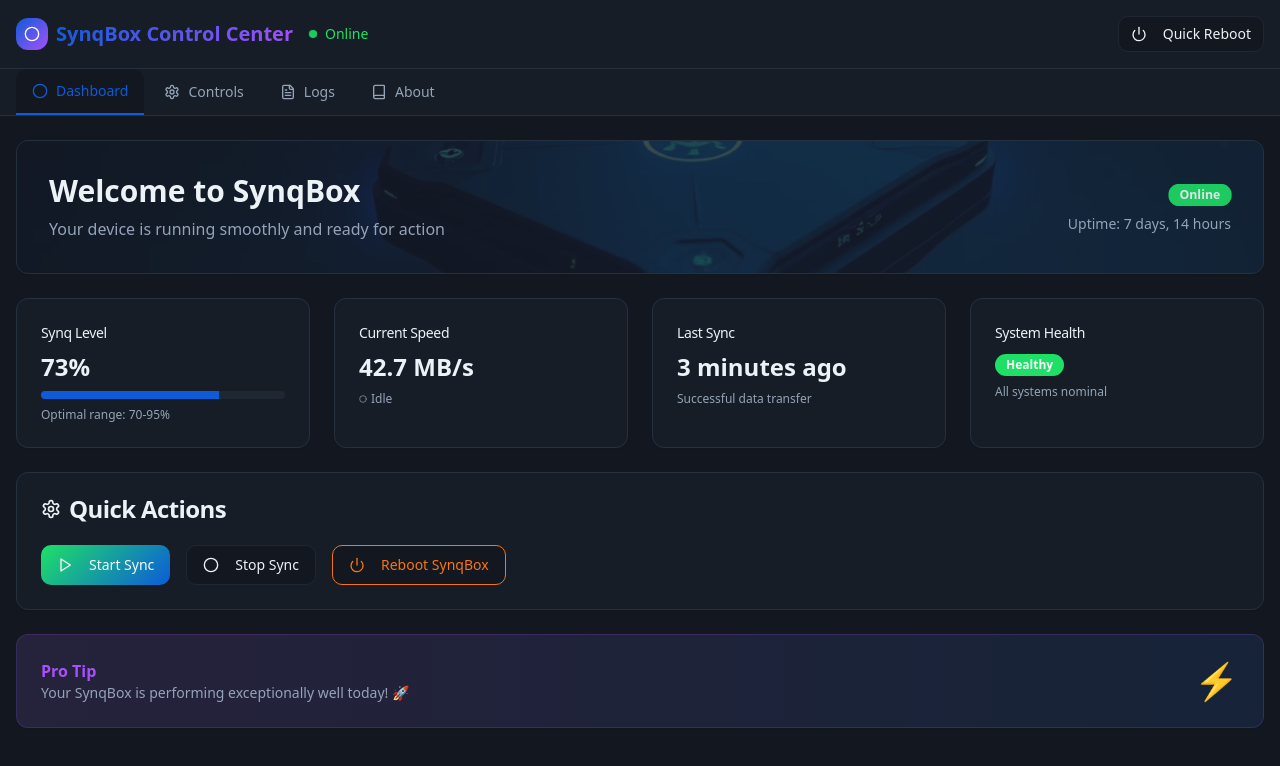
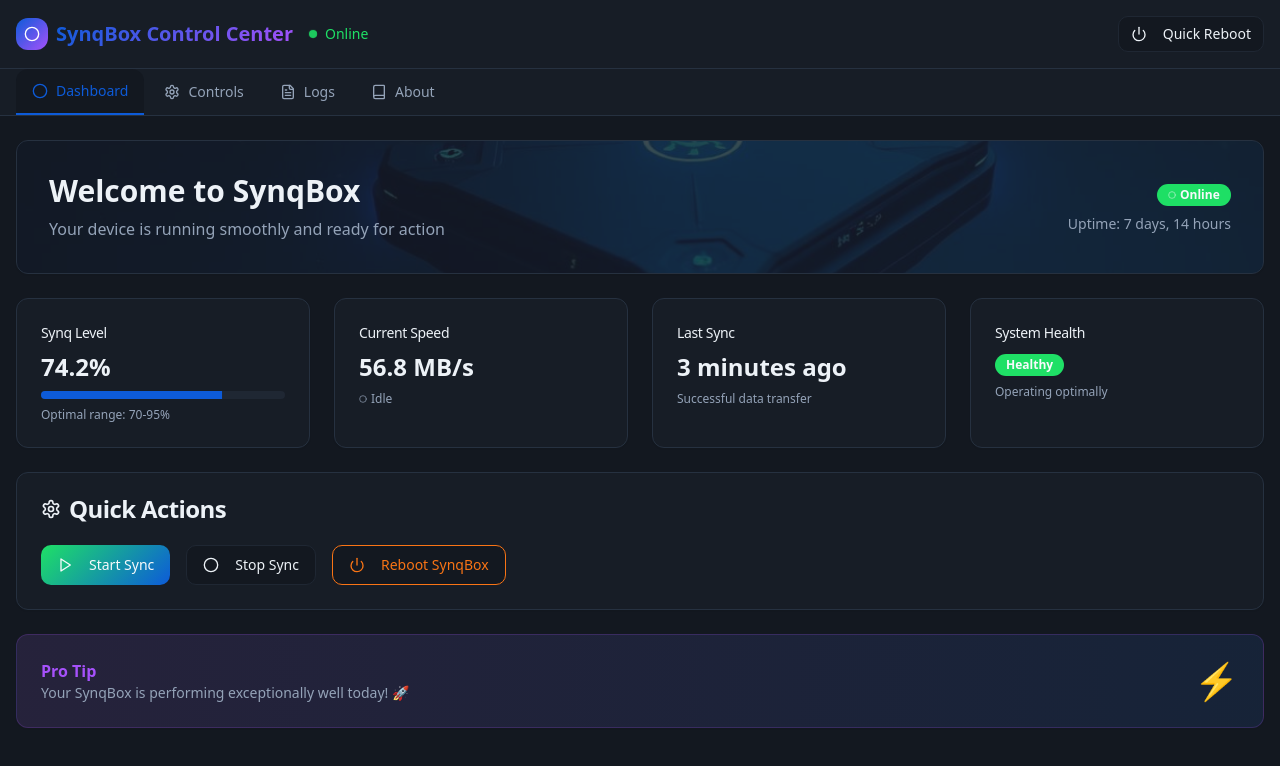
Before and after one commit to joexyjay/synqbox-command-center-alpha, a React (Vite) app: page / in a window 1280 px wide. Shown: the top 766 px of the page. Built offline with nearby package versions, Linux system fonts and the light colour scheme.

Commit message:
Implement real-time data simulation
Add animated updates to the dashboard for a more dynamic feel.

```diff
--- /dev/null
+++ b/src/hooks/useRealTimeData.tsx
@@ -0,0 +1,98 @@
+import { useState, useEffect, useCallback } from 'react';
+
+interface RealTimeData {
+  synqLevel: number;
+  syncSpeed: string;
+  lastSync: string;
+  isOnline: boolean;
+  isSyncing: boolean;
+  health: string;
+  uptime: string;
+  networkStrength: number;
+}
+
+export const useRealTimeData = () => {
+  const [data, setData] = useState<RealTimeData>({
+    synqLevel: 73,
+    syncSpeed: '42.7 MB/s',
+    lastSync: '3 minutes ago',
+    isOnline: true,
+    isSyncing: false,
+    health: 'All systems nominal',
+    uptime: '7 days, 14 hours',
+    networkStrength: -42
+  });
+
+  const [lastSyncMinutes, setLastSyncMinutes] = useState(3);
+
+  const generateRandomData = useCallback(() => {
+    setData(prev => {
+      const newSynqLevel = Math.max(60, Math.min(95, prev.synqLevel + (Math.random() - 0.5) * 4));
+      const baseSpeed = 35 + Math.random() * 25;
+      const newSyncSpeed = `${baseSpeed.toFixed(1)} MB/s`;
+      const isCurrentlySyncing = Math.random() > 0.7;
+
+      // Occasionally go offline for realism
+      const newIsOnline = Math.random() > 0.05;
+
+      const networkVariation = (Math.random() - 0.5) * 10;
+      const newNetworkStrength = Math.max(-70, Math.min(-30, prev.networkStrength + networkVariation));
+
+      const healthMessages = [
+        'All systems nominal',
+        'Operating optimally',
+        'Performance excellent',
+        'Systems running smoothly'
+      ];
+
+      return {
+        ...prev,
+        synqLevel: Math.round(newSynqLevel * 10) / 10,
+        syncSpeed: newSyncSpeed,
+        isSyncing: isCurrentlySyncing,
+        isOnline: newIsOnline,
+        health: healthMessages[Math.floor(Math.random() * healthMessages.length)],
+        networkStrength: Math.round(newNetworkStrength)
+      };
+    });
+  }, []);
+
+  const updateLastSync = useCallback(() => {
+    setLastSyncMinutes(prev => {
+      const newMinutes = prev + 1;
+      setData(prevData => ({
+        ...prevData,
+        lastSync: newMinutes === 1 ? '1 minute ago' : `${newMinutes} minutes ago`
+      }));
+      return newMinutes;
+    });
+  }, []);
+
+  const simulateSync = useCallback(() => {
+    setData(prev => ({ ...prev, isSyncing: true }));
+    setTimeout(() => {
+      setData(prev => ({ ...prev, isSyncing: false }));
+      setLastSyncMinutes(0);
+      setData(prev => ({ ...prev, lastSync: 'Just now' }));
+    }, 3000);
+  }, []);
+
+  useEffect(() => {
+    // Update data every 2-4 seconds
+    const dataInterval = setInterval(() => {
+      generateRandomData();
+    }, 2000 + Math.random() * 2000);
+
+    // Update last sync time every minute
+    const syncTimeInterval = setInterval(() => {
+      updateLastSync();
+    }, 60000);
+
+    return () => {
+      clearInterval(dataInterval);
+      clearInterval(syncTimeInterval);
+    };
+  }, [generateRandomData, updateLastSync]);
+
+  return { data, simulateSync };
+};
--- a/src/pages/Dashboard.tsx
+++ b/src/pages/Dashboard.tsx
@@ -1,26 +1,16 @@
-import { useState } from 'react';
 import { Card, CardContent, CardHeader, CardTitle } from '@/components/ui/card';
 import { Button } from '@/components/ui/button';
 import { Progress } from '@/components/ui/progress';
 import { Badge } from '@/components/ui/badge';
-import { Circle, Play, Power, Settings } from 'lucide-react';
+import { Circle, Play, Power, Settings, Wifi } from 'lucide-react';
 import synqBoxHero from '@/assets/synqbox-hero.jpg';
+import { useRealTimeData } from '@/hooks/useRealTimeData';
 
 const Dashboard = () => {
-  const [synqLevel] = useState(73);
-  const [isOnline] = useState(true);
-  const [isSyncing, setIsSyncing] = useState(false);
-
-  const mockData = {
-    syncSpeed: '42.7 MB/s',
-    lastSync: '3 minutes ago',
-    health: 'All systems nominal',
-    uptime: '7 days, 14 hours'
-  };
+  const { data, simulateSync } = useRealTimeData();
 
   const handleStartSync = () => {
-    setIsSyncing(true);
-    setTimeout(() => setIsSyncing(false), 3000);
+    simulateSync();
   };
 
   return (
@@ -39,12 +29,15 @@ const Dashboard = () => {
             </div>
             <div className="text-right">
               <Badge
-                variant={isOnline ? "default" : "destructive"}
-                className={isOnline ? "bg-success text-success-foreground animate-pulse-glow" : ""}
+                variant={data.isOnline ? "default" : "destructive"}
+                className={`transition-all duration-500 ${data.isOnline ? "bg-success text-success-foreground animate-pulse-glow" : ""}`}
               >
-                {isOnline ? 'Online' : 'Offline'}
+                <div className="flex items-center space-x-1">
+                  <Circle className={`w-2 h-2 ${data.isOnline ? 'animate-pulse' : ''}`} />
+                  <span>{data.isOnline ? 'Online' : 'Offline'}</span>
+                </div>
               </Badge>
-              <p className="text-sm text-muted-foreground mt-2">Uptime: {mockData.uptime}</p>
+              <p className="text-sm text-muted-foreground mt-2">Uptime: {data.uptime}</p>
             </div>
           </div>
         </CardContent>
@@ -59,8 +52,8 @@ const Dashboard = () => {
           </CardHeader>
           <CardContent>
             <div className="space-y-2">
-              <div className="text-2xl font-bold">{synqLevel}%</div>
-              <Progress value={synqLevel} className="h-2" />
+              <div className="text-2xl font-bold transition-all duration-700 ease-out">{data.synqLevel}%</div>
+              <Progress value={data.synqLevel} className="h-2 transition-all duration-1000" />
               <p className="text-xs text-muted-foreground">Optimal range: 70-95%</p>
             </div>
           </CardContent>
@@ -73,11 +66,11 @@ const Dashboard = () => {
           </CardHeader>
           <CardContent>
             <div className="space-y-2">
-              <div className="text-2xl font-bold">{mockData.syncSpeed}</div>
+              <div className="text-2xl font-bold transition-all duration-500">{data.syncSpeed}</div>
               <div className="flex items-center space-x-1">
-                <Circle className={`w-2 h-2 ${isSyncing ? 'text-success animate-synq-spin' : 'text-muted-foreground'}`} />
-                <span className="text-xs text-muted-foreground">
-                  {isSyncing ? 'Syncing...' : 'Idle'}
+                <Circle className={`w-2 h-2 transition-colors duration-300 ${data.isSyncing ? 'text-success animate-synq-spin' : 'text-muted-foreground'}`} />
+                <span className="text-xs text-muted-foreground transition-all duration-300">
+                  {data.isSyncing ? 'Syncing...' : 'Idle'}
                 </span>
               </div>
             </div>
@@ -91,7 +84,7 @@ const Dashboard = () => {
           </CardHeader>
           <CardContent>
             <div className="space-y-2">
-              <div className="text-2xl font-bold">{mockData.lastSync}</div>
+              <div className="text-2xl font-bold transition-all duration-500">{data.lastSync}</div>
               <p className="text-xs text-muted-foreground">Successful data transfer</p>
             </div>
           </CardContent>
@@ -104,10 +97,10 @@ const Dashboard = () => {
           </CardHeader>
           <CardContent>
             <div className="space-y-2">
-              <Badge variant="secondary" className="bg-success text-success-foreground">
+              <Badge variant="secondary" className="bg-success text-success-foreground transition-all duration-300">
                 Healthy
               </Badge>
-              <p className="text-xs text-muted-foreground">{mockData.health}</p>
+              <p className="text-xs text-muted-foreground transition-all duration-500">{data.health}</p>
             </div>
           </CardContent>
         </Card>
@@ -125,11 +118,11 @@ const Dashboard = () => {
           <div className="flex flex-wrap gap-4">
             <Button
               onClick={handleStartSync}
-              disabled={isSyncing}
+              disabled={data.isSyncing}
               className="bg-gradient-status hover:shadow-glow-success transition-all duration-300"
             >
-              <Play className="w-4 h-4 mr-2" />
-              {isSyncing ? 'Syncing...' : 'Start Sync'}
+              <Play className={`w-4 h-4 mr-2 transition-transform ${data.isSyncing ? 'animate-spin' : ''}`} />
+              {data.isSyncing ? 'Syncing...' : 'Start Sync'}
             </Button>
 
             <Button variant="outline">
```
